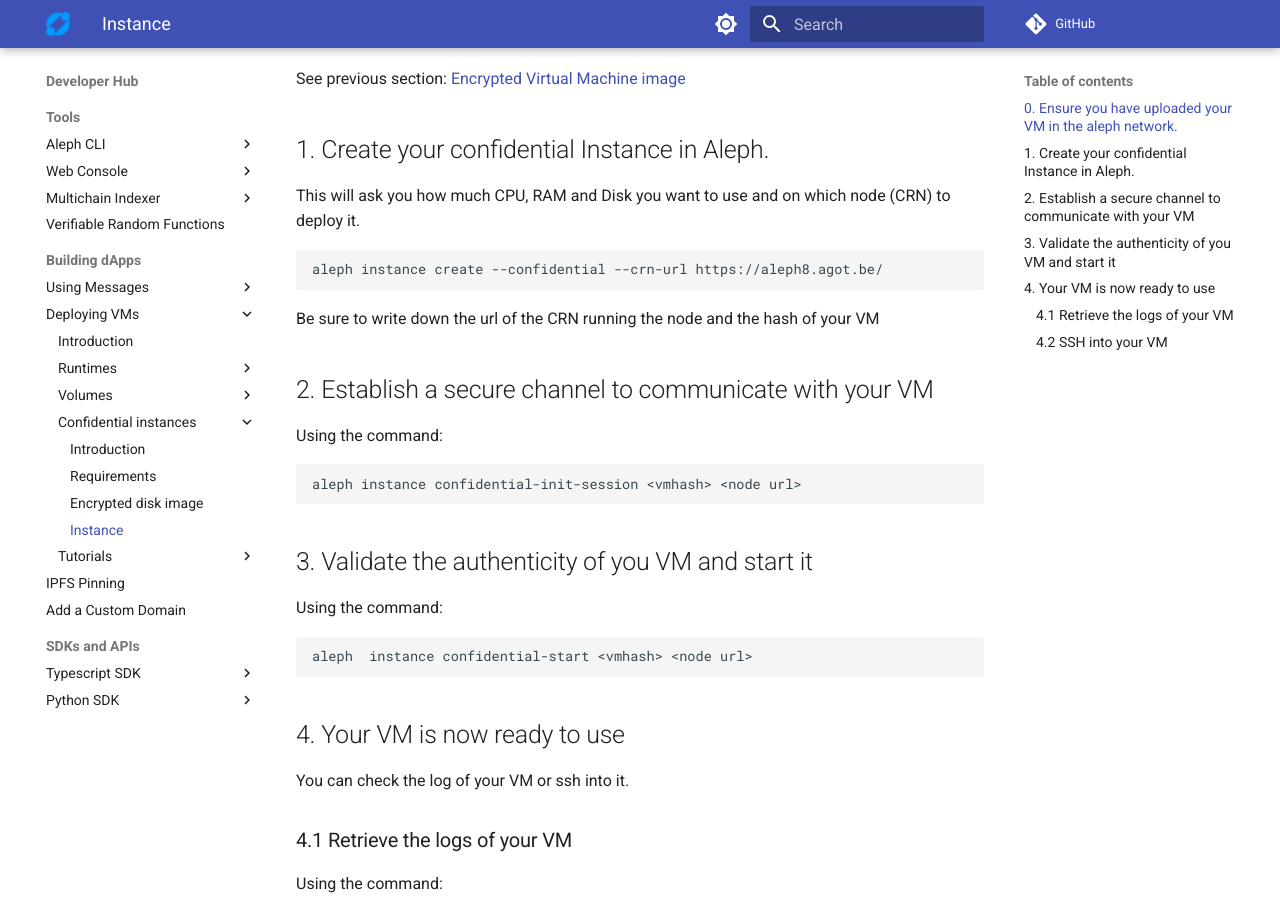
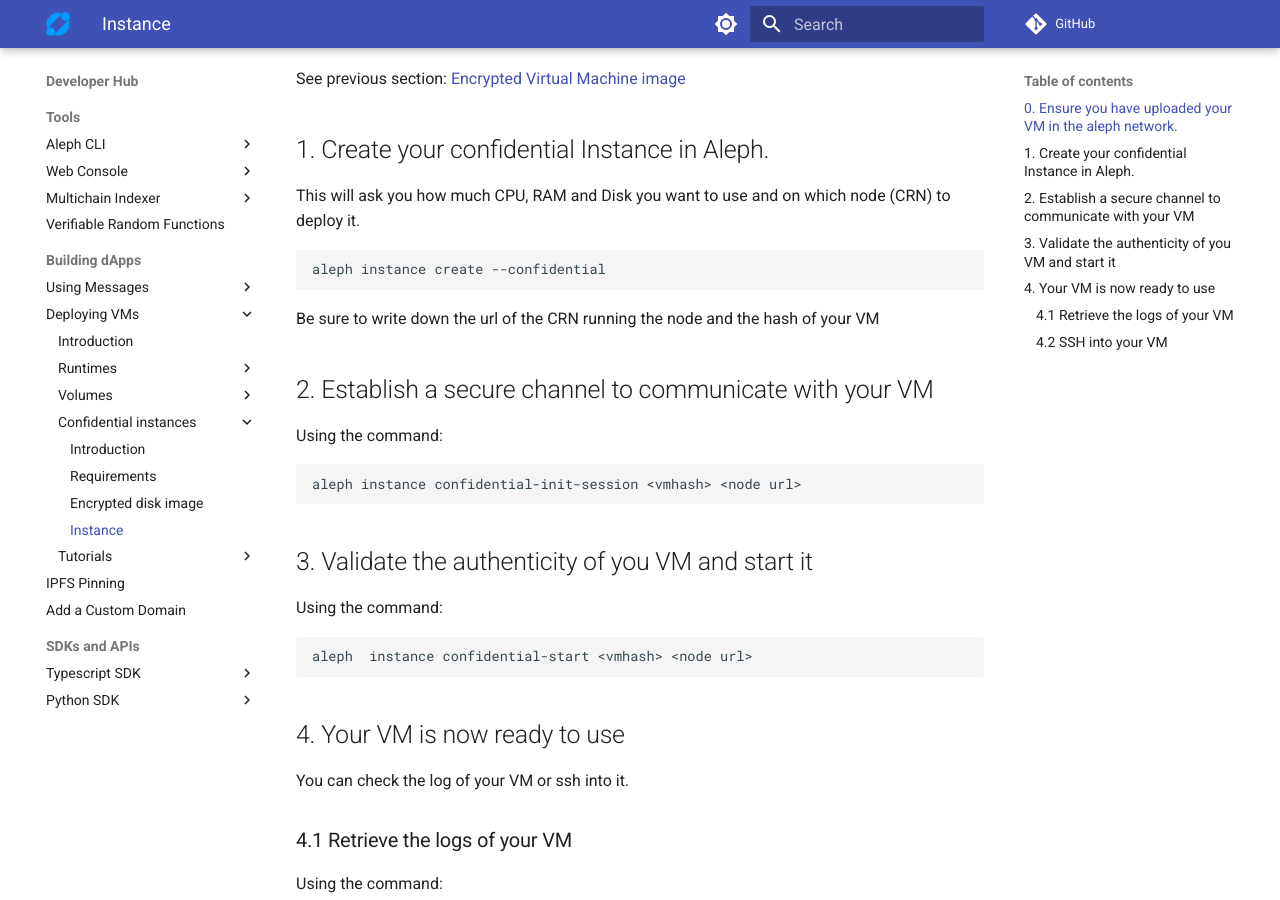
Before and after one commit to aleph-im/aleph-docs, an MkDocs documentation site: the page built from docs/computing/confidential/instance.md, in a window 1280 px wide and 900 px high, scrolled down 318 px. Built offline with MkDocs 1.6.1 and Material for MkDocs 9.7.7, drawn with Linux system fonts in a browser that asks for light colours; plug-ins that fetch from the network failed and are left out; comment, search, counter and statistics services are not loaded.

Commit message:
fix command following review

````diff
--- a/docs/computing/confidential/instance.md
+++ b/docs/computing/confidential/instance.md
@@ -10,7 +10,7 @@
 This will ask you how much CPU, RAM and Disk you want to use and on which node (CRN) to deploy it.
 
 ```shell
-aleph instance create --confidential --crn-url https://aleph8.agot.be/
+aleph instance create --confidential
 ```
 
 Be sure to write down the url of the CRN running the node and the hash of your VM
````
